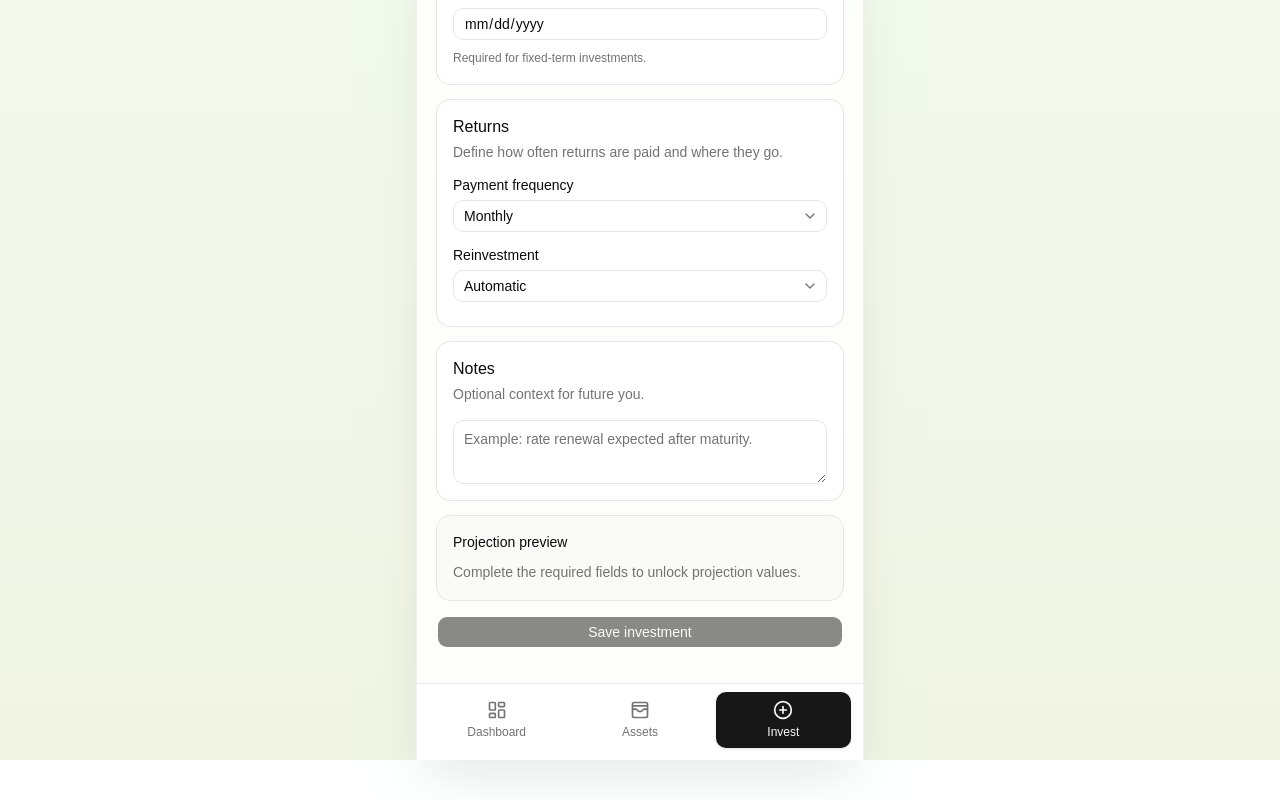
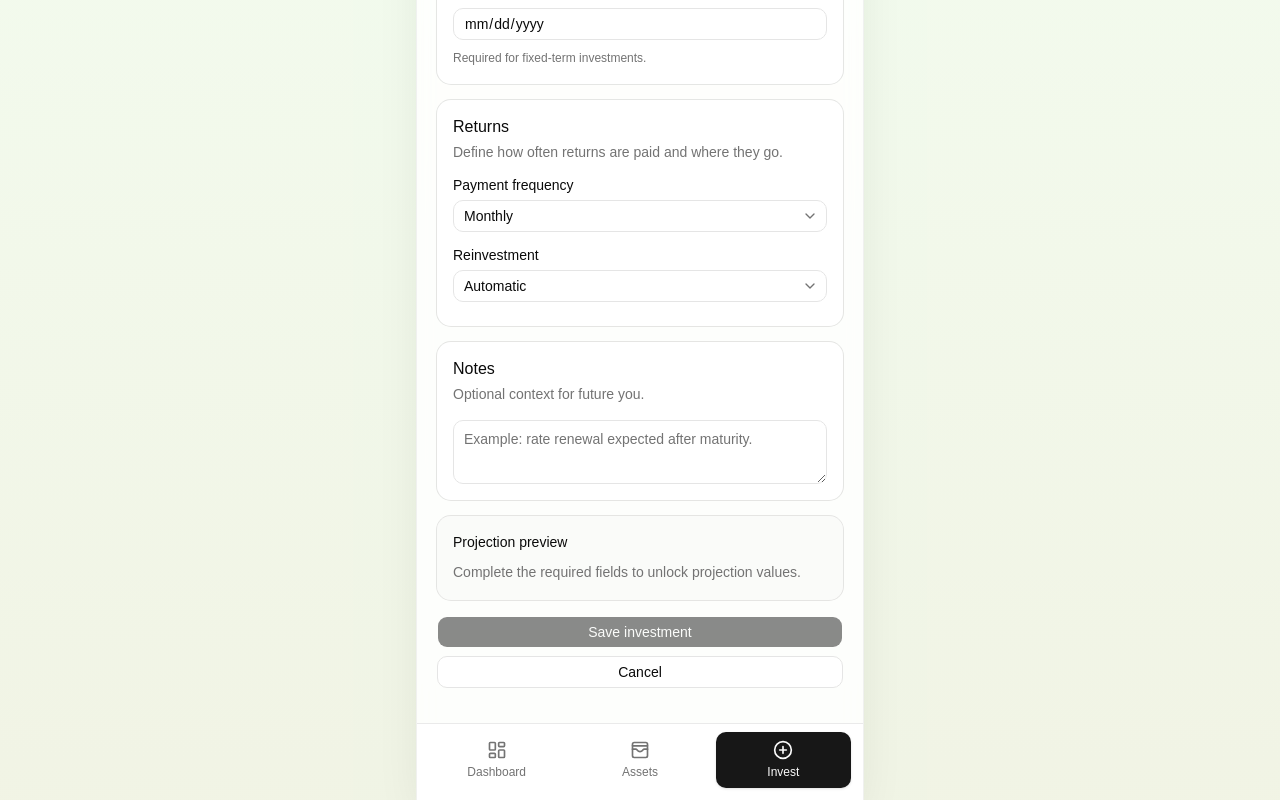
Before and after one commit to JorgeIba/Kadra, a React (Vite) app: page /invest in a window 1280 px wide. Shown: the part 723-1523 px from the top of the page. Before the commit the page ends 1483 px from the top, so only its background shows below. Built offline with nearby package versions, Linux system fonts and the light colour scheme.

Commit message:
Add cancel editing/adding investment flow

```diff
--- a/src/app/BottomNav.tsx
+++ b/src/app/BottomNav.tsx
@@ -1,5 +1,9 @@
 import { Link } from "react-router"
-import { APP_NAV_ITEMS, type AppSection } from "@/app/routing/navigation"
+import {
+  APP_NAV_ITEMS,
+  APP_SECTIONS,
+  type AppSection,
+} from "@/app/routing/navigation"
 import { cn } from "@/lib/utils"
 
 interface BottomNavProps {
@@ -18,6 +22,11 @@ export function BottomNav({ activeSection }: BottomNavProps) {
             <Link
               key={item.value}
               to={item.path}
+              state={
+                item.value === APP_SECTIONS.invest
+                  ? { fromSection: activeSection }
+                  : undefined
+              }
               className={cn(
                 "flex h-14 flex-col items-center justify-center gap-1 rounded-lg text-xs font-medium text-muted-foreground transition-colors",
                 isActive && "bg-primary text-primary-foreground shadow-sm",
--- a/src/app/routing/active-section.ts
+++ b/src/app/routing/active-section.ts
@@ -28,10 +28,13 @@ interface AppRouterLocationState {
   fromSection?: AppSection
 }
 
-export function getPreviousSectionFromLocation(location: Location): AppSection {
+export function getPreviousSectionFromLocation(
+  location: Location,
+  fallbackSection: AppSection = APP_SECTIONS.assets,
+): AppSection {
   const locationState = location.state as AppRouterLocationState | null
 
-  return locationState?.fromSection ?? APP_SECTIONS.assets
+  return locationState?.fromSection ?? fallbackSection
 }
 
 export function getActiveSectionFromLocation(location: Location): AppSection {
--- a/src/app/routing/router.tsx
+++ b/src/app/routing/router.tsx
@@ -110,7 +110,9 @@ function DashboardRoute({ investments }: { investments: Investment[] }) {
   const navigate = useNavigate()
 
   function handleAddInvestment() {
-    navigate(getSectionPath(APP_SECTIONS.invest))
+    navigate(getSectionPath(APP_SECTIONS.invest), {
+      state: { fromSection: APP_SECTIONS.dashboard },
+    })
   }
 
   function handleInvestmentSelect(investmentId: string) {
@@ -132,7 +134,9 @@ function AssetsRoute({ investments }: { investments: Investment[] }) {
   const navigate = useNavigate()
 
   function handleAddInvestment() {
-    navigate(getSectionPath(APP_SECTIONS.invest))
+    navigate(getSectionPath(APP_SECTIONS.invest), {
+      state: { fromSection: APP_SECTIONS.assets },
+    })
   }
 
   function handleInvestmentSelect(investmentId: string) {
@@ -156,6 +160,11 @@ function InvestRoute({
   addInvestment: (investment: Investment) => void
 }) {
   const navigate = useNavigate()
+  const location = useLocation()
+  const previousSection = getPreviousSectionFromLocation(
+    location,
+    APP_SECTIONS.dashboard,
+  )
 
   function handleInvestmentCreate(investment: Investment) {
     addInvestment(investment)
@@ -164,7 +173,16 @@ function InvestRoute({
     })
   }
 
-  return <InvestScreen onInvestmentCreate={handleInvestmentCreate} />
+  function handleCancel() {
+    navigate(getSectionPath(previousSection))
+  }
+
+  return (
+    <InvestScreen
+      onCancel={handleCancel}
+      onInvestmentCreate={handleInvestmentCreate}
+    />
+  )
 }
 
 function InvestmentDetailRoute({
@@ -245,9 +263,16 @@ function EditInvestmentRoute({
     })
   }
 
+  function handleCancel() {
+    navigate(getInvestmentDetailPath(investment.id), {
+      state: { fromSection: previousSection },
+    })
+  }
+
   return (
     <EditInvestmentScreen
       investment={investment}
+      onCancel={handleCancel}
       onInvestmentUpdate={handleInvestmentUpdate}
     />
   )
--- a/src/app/screens/edit-investment/EditInvestmentScreen.tsx
+++ b/src/app/screens/edit-investment/EditInvestmentScreen.tsx
@@ -8,11 +8,13 @@ import type { Investment } from "@/domain/investments"
 
 interface EditInvestmentScreenProps {
   investment: Investment
+  onCancel: () => void
   onInvestmentUpdate: (investment: Investment) => void
 }
 
 export function EditInvestmentScreen({
   investment,
+  onCancel,
   onInvestmentUpdate,
 }: EditInvestmentScreenProps) {
   function handleInvestmentSubmit(values: InvestmentFormValues) {
@@ -40,7 +42,9 @@ export function EditInvestmentScreen({
       </div>
 
       <InvestmentForm
+        cancelLabel="Back to detail"
         initialValues={mapInvestmentToFormValues(investment)}
+        onCancel={onCancel}
         submitLabel="Save changes"
         successMessage="Changes saved."
         onSubmit={handleInvestmentSubmit}
--- a/src/app/screens/invest/InvestScreen.tsx
+++ b/src/app/screens/invest/InvestScreen.tsx
@@ -4,10 +4,14 @@ import type { InvestmentFormValues } from "@/app/screens/invest/investment-form-
 import type { Investment } from "@/domain/investments"
 
 interface InvestScreenProps {
+  onCancel: () => void
   onInvestmentCreate: (investment: Investment) => void
 }
 
-export function InvestScreen({ onInvestmentCreate }: InvestScreenProps) {
+export function InvestScreen({
+  onCancel,
+  onInvestmentCreate,
+}: InvestScreenProps) {
   function handleInvestmentSubmit(values: InvestmentFormValues) {
     const investment = buildInvestmentFromFormValues(values, {
       asOfDate: new Date(),
@@ -30,7 +34,7 @@ export function InvestScreen({ onInvestmentCreate }: InvestScreenProps) {
         </p>
       </div>
 
-      <InvestmentForm onSubmit={handleInvestmentSubmit} />
+      <InvestmentForm onCancel={onCancel} onSubmit={handleInvestmentSubmit} />
     </section>
   )
 }
--- a/src/app/screens/invest/InvestmentForm.tsx
+++ b/src/app/screens/invest/InvestmentForm.tsx
@@ -75,6 +75,8 @@ const FORM_FIELD_IDS = {
 
 interface InvestmentFormProps {
   initialValues?: InvestmentFormValues
+  onCancel?: () => void
+  cancelLabel?: string
   onSubmit: (values: InvestmentFormValues) => void
   submitLabel?: string
   successMessage?: string
@@ -82,6 +84,8 @@ interface InvestmentFormProps {
 
 export function InvestmentForm({
   initialValues,
+  onCancel,
+  cancelLabel = "Cancel",
   onSubmit,
   submitLabel = "Save investment",
   successMessage = "Draft is valid. Saving comes next.",
@@ -447,9 +451,22 @@ export function InvestmentForm({
 
       <InvestmentFormPreview investment={previewInvestment} />
 
-      <Button type="submit" className="w-full" disabled={!isValid}>
-        {submitLabel}
-      </Button>
+      <div className="grid gap-2">
+        <Button type="submit" className="w-full" disabled={!isValid}>
+          {submitLabel}
+        </Button>
+
+        {onCancel === undefined ? null : (
+          <Button
+            type="button"
+            variant="outline"
+            className="w-full"
+            onClick={onCancel}
+          >
+            {cancelLabel}
+          </Button>
+        )}
+      </div>
 
       {isSubmitSuccessful ? (
         <p className="text-center text-sm font-medium text-primary">
```
Also changed, not shown: 1 other file (tests, documents, lock files or other folders).
